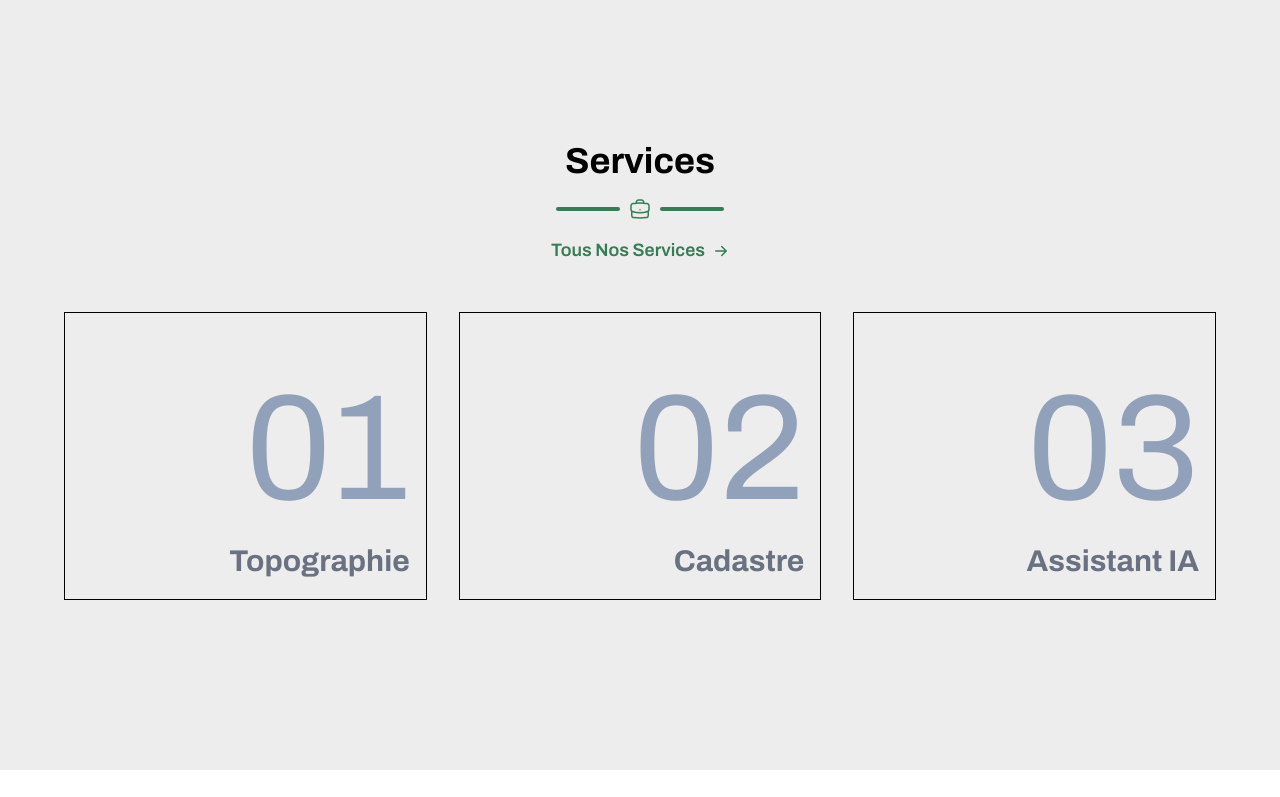
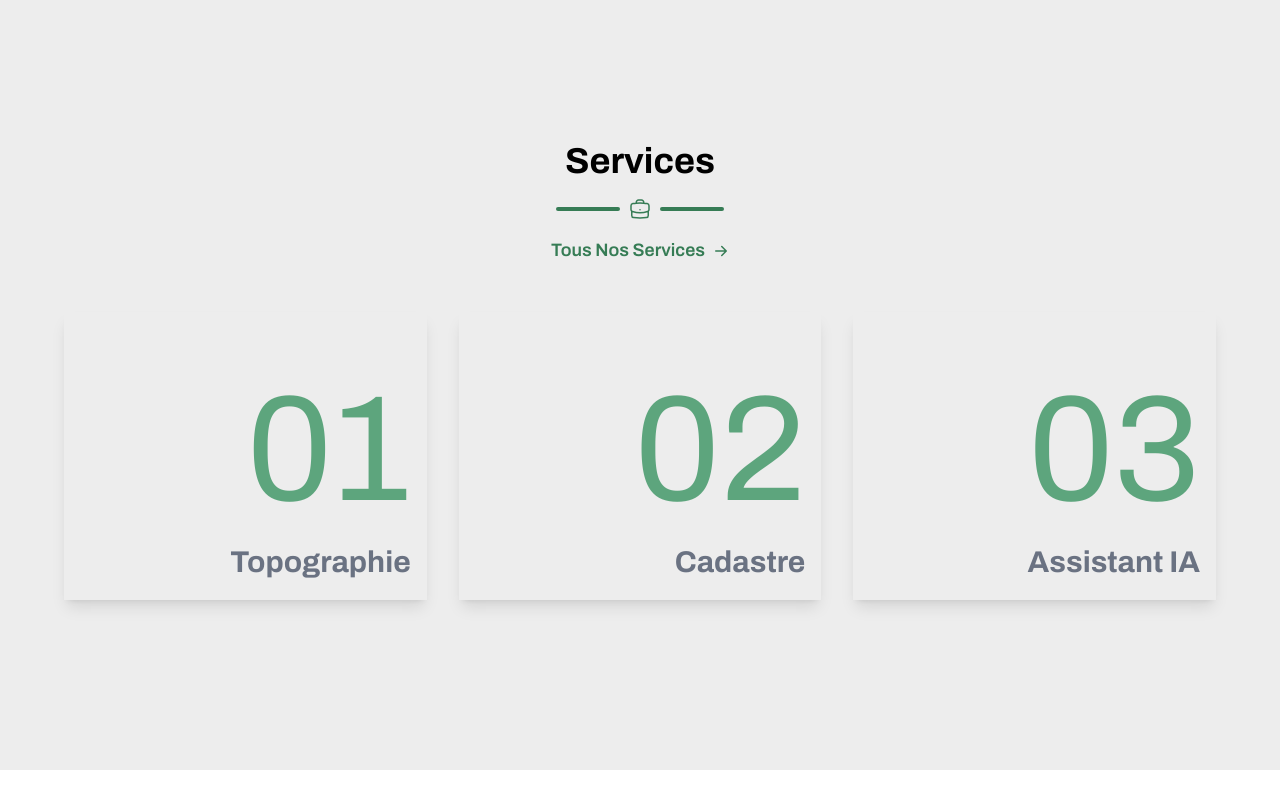
Before and after one commit to elonmelonm/les_mentats-luxdev-hackaton-ia-2025, a React (Vite) app: page / in a window 1280 px wide. Shown: the part 910-1707 px from the top of the page. Built offline with nearby package versions, Linux system fonts and the light colour scheme.

Commit message:
Implement global chatbot functionality with floating button and service integration

```diff
--- a/src/components/ChatbotButton.jsx
+++ b/src/components/ChatbotButton.jsx
@@ -1,4 +1,4 @@
-import React, { useState } from 'react';
+import React, { useState, useEffect } from 'react';
 import { ChatBubbleLeftRightIcon } from '@heroicons/react/24/outline';
 import Chatbot from './Chatbot';
 
@@ -12,6 +12,19 @@ export default function ChatbotButton() {
   const closeChatbot = () => {
     setIsChatbotOpen(false);
   };
+
+  // Écouter l'événement personnalisé pour ouvrir le chatbot
+  useEffect(() => {
+    const handleOpenChatbot = () => {
+      openChatbot();
+    };
+
+    window.addEventListener('openChatbot', handleOpenChatbot);
+
+    return () => {
+      window.removeEventListener('openChatbot', handleOpenChatbot);
+    };
+  }, []);
 
   return (
     <>
--- a/src/components/Contact.jsx
+++ b/src/components/Contact.jsx
@@ -155,7 +155,7 @@ export default function Contact() {
   };
 
   return (
-    <div className=" lg:px-8 xl:px-16 py-16 min-h-screen flex flex-col items-center justify-center gap-12">
+    <div className=" lg:px-8  xl:px-16 py-16 min-h-screen flex flex-col items-center justify-center gap-12">
       {/* Header Section */}
       <div className="flex flex-col items-center justify-center gap-4">
         <span className="text-4xl font-bold">Contact</span>
--- a/src/components/Services.jsx
+++ b/src/components/Services.jsx
@@ -1,8 +1,29 @@
 import { ArrowRightIcon } from "@heroicons/react/16/solid";
 import { BriefcaseIcon } from "@heroicons/react/24/outline";
+import { useNavigate } from "react-router-dom";
 
 
 export function Services() {
+  const navigate = useNavigate();
+
+  const openChatbot = () => {
+    // Déclencher un événement personnalisé pour ouvrir le chatbot
+    window.dispatchEvent(new CustomEvent('openChatbot'));
+  };
+
+  // Gestionnaires de clic pour chaque service
+  const handleTopographieClick = () => {
+    navigate('/topographie');
+  };
+
+  const handleCadastreClick = () => {
+    navigate('/cadastre');
+  };
+
+  const handleChatbotClick = () => {
+    navigate('/chatbo');
+  };
+
   return (
     <div id="services-section" className="px-4 sm:px-8 md:px-12 lg:px-16 py-8 sm:py-12 md:py-16 min-h-screen flex flex-col bg-[#EDEDED] items-center justify-center gap-8 sm:gap-10 md:gap-12">
       <div className="flex flex-col items-center justify-center gap-3 sm:gap-4">
@@ -19,8 +40,8 @@ export function Services() {
       </div>
       <div className="grid grid-cols-1 sm:grid-cols-2 lg:grid-cols-3 gap-4 sm:gap-6 md:gap-8 w-full max-w-7xl">
         {/* Service 1 - Topographie */}
-        <div className="group relative flex flex-col items-end justify-end w-full h-48 sm:h-72 md:h-80 lg:h-72 gap-2 sm:gap-4 border hover:border-[#367C55] hover:border-2 sm:hover:border-4 lg:hover:border-[8px] p-3 sm:p-4 transition-all duration-300 cursor-pointer">
-            <span className="text-8xl sm:text-[120px] md:text-[140px] lg:text-[150px] text-slate-400 group-hover:text-[#367C55] transition-colors duration-300">01</span>
+        <div className="group relative shadow-lg flex flex-col items-end justify-end w-full h-48 sm:h-72 md:h-80 lg:h-72 gap-2 sm:gap-4 borde hover:border-[#367C55] hover:border-2 sm:hover:border-4 lg:hover:border-[8px] p-3 sm:p-4 transition-all duration-300 cursor-pointer">
+            <span className="text-8xl sm:text-[120px] md:text-[140px] lg:text-[150px] text-[#5da57d] group-hover:text-[#367C55] transition-colors duration-300">01</span>
             <span className="text-xs sm:text-sm text-xl sm:text-2xl md:text-[30px] font-bold text-gray-500 group-hover:text-[#367C55] transition-colors duration-300">Topographie</span>
 
             {/* Informations au survol */}
@@ -32,15 +53,18 @@ export function Services() {
                 <p className="text-xs sm:text-sm text-gray-500 mb-3 sm:mb-4 md:mb-6 leading-relaxed">
                     Levés topographiques précis pour vos projets de construction et d'aménagement.
                 </p>
-                <button className="bg-[#367C55] text-white px-3 py-1 sm:px-4 sm:py-2 md:px-6 md:py-2 hover:bg-[#2d5f44] transition-colors duration-200 cursor-pointer uppercase text-xs sm:text-sm">
+                <button
+                    onClick={handleTopographieClick}
+                    className="bg-[#367C55] text-white px-3 py-1 sm:px-4 sm:py-2 md:px-6 md:py-2 hover:bg-[#2d5f44] transition-colors duration-200 cursor-pointer uppercase text-xs sm:text-sm"
+                >
                     Vérifier
                 </button>
             </div>
         </div>
 
         {/* Service 2 - Cadastre */}
-        <div className="group relative flex flex-col items-end justify-end w-full h-48 sm:h-72 md:h-80 lg:h-72 gap-2 sm:gap-4 border hover:border-[#367C55] hover:border-2 sm:hover:border-4 lg:hover:border-[8px] p-3 sm:p-4 transition-all duration-300 cursor-pointer">
-            <span className="text-8xl sm:text-[120px] md:text-[140px] lg:text-[150px] text-slate-400 group-hover:text-[#367C55] transition-colors duration-300">02</span>
+        <div className="group relative shadow-lg flex flex-col items-end justify-end w-full h-48 sm:h-72 md:h-80 lg:h-72 gap-2 sm:gap-4 hover:border-[#367C55] hover:border-2 sm:hover:border-4 lg:hover:border-[8px] p-3 sm:p-4 transition-all duration-300 cursor-pointer">
+            <span className="text-8xl sm:text-[120px] md:text-[140px] lg:text-[150px] text-[#5da57d] group-hover:text-[#367C55] transition-colors duration-300">02</span>
             <span className="text-xs sm:text-sm text-xl sm:text-2xl md:text-[30px] font-bold text-gray-500 group-hover:text-[#367C55] transition-colors duration-300">Cadastre</span>
 
             {/* Informations au survol */}
@@ -52,15 +76,18 @@ export function Services() {
                 <p className="text-xs sm:text-sm text-gray-500 mb-3 sm:mb-4 md:mb-6 leading-relaxed">
                     Sécurisation foncière et délivrance de titres de propriété.
                 </p>
-                <button className="bg-[#367C55] text-white px-3 py-1 sm:px-4 sm:py-2 md:px-6 md:py-2 hover:bg-[#2d5f44] transition-colors duration-200 cursor-pointer uppercase text-xs sm:text-sm">
+                <button
+                    onClick={handleCadastreClick}
+                    className="bg-[#367C55] text-white px-3 py-1 sm:px-4 sm:py-2 md:px-6 md:py-2 hover:bg-[#2d5f44] transition-colors duration-200 cursor-pointer uppercase text-xs sm:text-sm"
+                >
                     En savoir plus
                 </button>
             </div>
         </div>
 
         {/* Service 3 - Chatbot */}
-        <div className="group relative flex flex-col items-end justify-end w-full h-48 sm:h-72 md:h-80 lg:h-72 gap-2 sm:gap-4 border hover:border-[#367C55] hover:border-2 sm:hover:border-4 lg:hover:border-[8px] p-3 sm:p-4 transition-all duration-300 cursor-pointer sm:col-span-2 lg:col-span-1">
-            <span className="text-8xl sm:text-[120px] md:text-[140px] lg:text-[150px] text-slate-400 group-hover:text-[#367C55] transition-colors duration-300">03</span>
+        <div className="group relative shadow-lg flex flex-col items-end justify-end w-full h-48 sm:h-72 md:h-80 lg:h-72 gap-2 sm:gap-4 hover:border-[#367C55] hover:border-2 sm:hover:border-4 lg:hover:border-[8px] p-3 sm:p-4 transition-all duration-300 cursor-pointer sm:col-span-2 lg:col-span-1">
+            <span className="text-8xl sm:text-[120px] md:text-[140px] lg:text-[150px] text-[#5da57d] group-hover:text-[#367C55] transition-colors duration-300">03</span>
             <span className="text-xs sm:text-sm text-xl sm:text-2xl md:text-[30px] font-bold text-gray-500 group-hover:text-[#367C55] transition-colors duration-300">Assistant IA</span>
 
             {/* Informations au survol */}
@@ -72,7 +99,10 @@ export function Services() {
                 <p className="text-xs sm:text-sm text-gray-500 mb-3 sm:mb-4 md:mb-6 leading-relaxed">
                     Assistant virtuel intelligent pour répondre à vos questions 24h/24.
                 </p>
-                <button className="bg-[#367C55] text-white px-3 py-1 sm:px-4 sm:py-2 md:px-6 md:py-2 hover:bg-[#2d5f44] transition-colors duration-200 cursor-pointer uppercase text-xs sm:text-sm">
+                <button
+                    onClick={openChatbot}
+                    className="bg-[#367C55] text-white px-3 py-1 sm:px-4 sm:py-2 md:px-6 md:py-2 hover:bg-[#2d5f44] transition-colors duration-200 cursor-pointer uppercase text-xs sm:text-sm"
+                >
                     Des questions ?
                 </button>
             </div>
--- a/src/layouts/MainLayout.jsx
+++ b/src/layouts/MainLayout.jsx
@@ -1,6 +1,7 @@
 import React from 'react';
 import Header from '../components/Header';
 import Footer from '../components/Footer';
+import ChatbotButton from '../components/ChatbotButton';
 
 const MainLayout = ({ children }) => {
   return (
@@ -10,6 +11,7 @@ const MainLayout = ({ children }) => {
         {children}
       </main>
       <Footer />
+      <ChatbotButton />
     </div>
   );
 };
```
